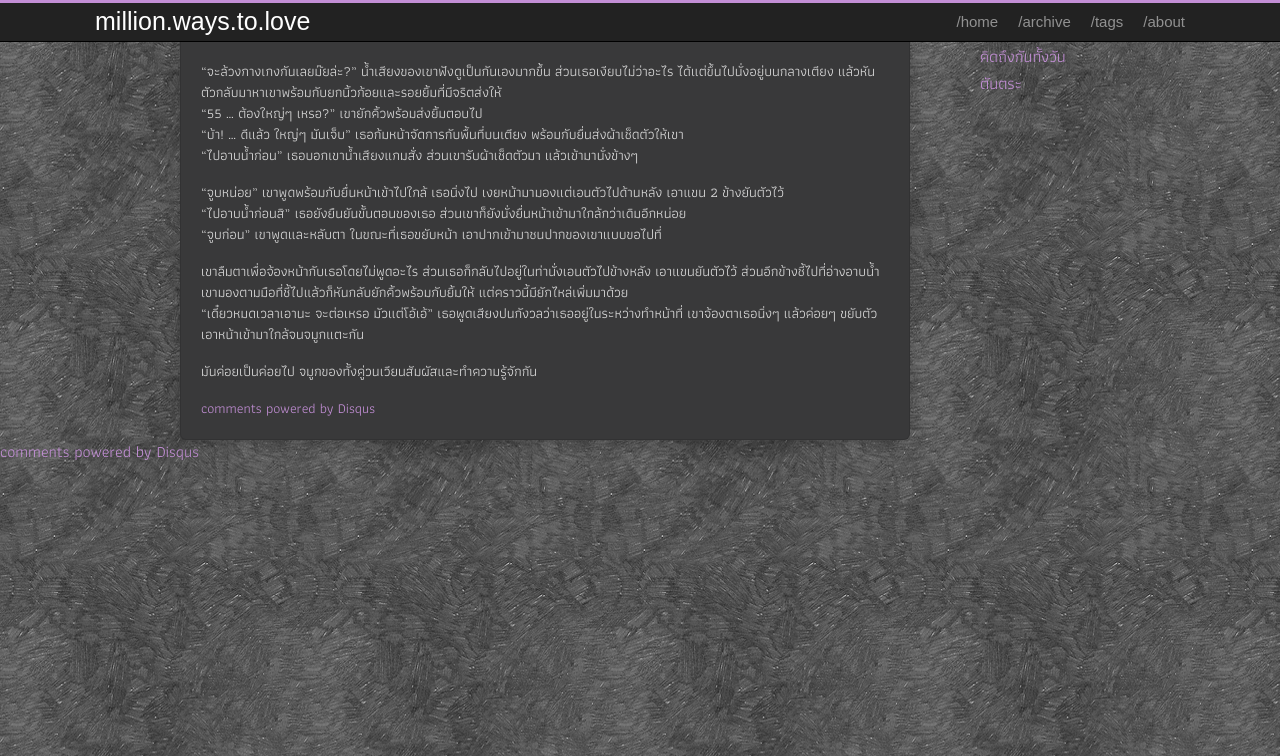
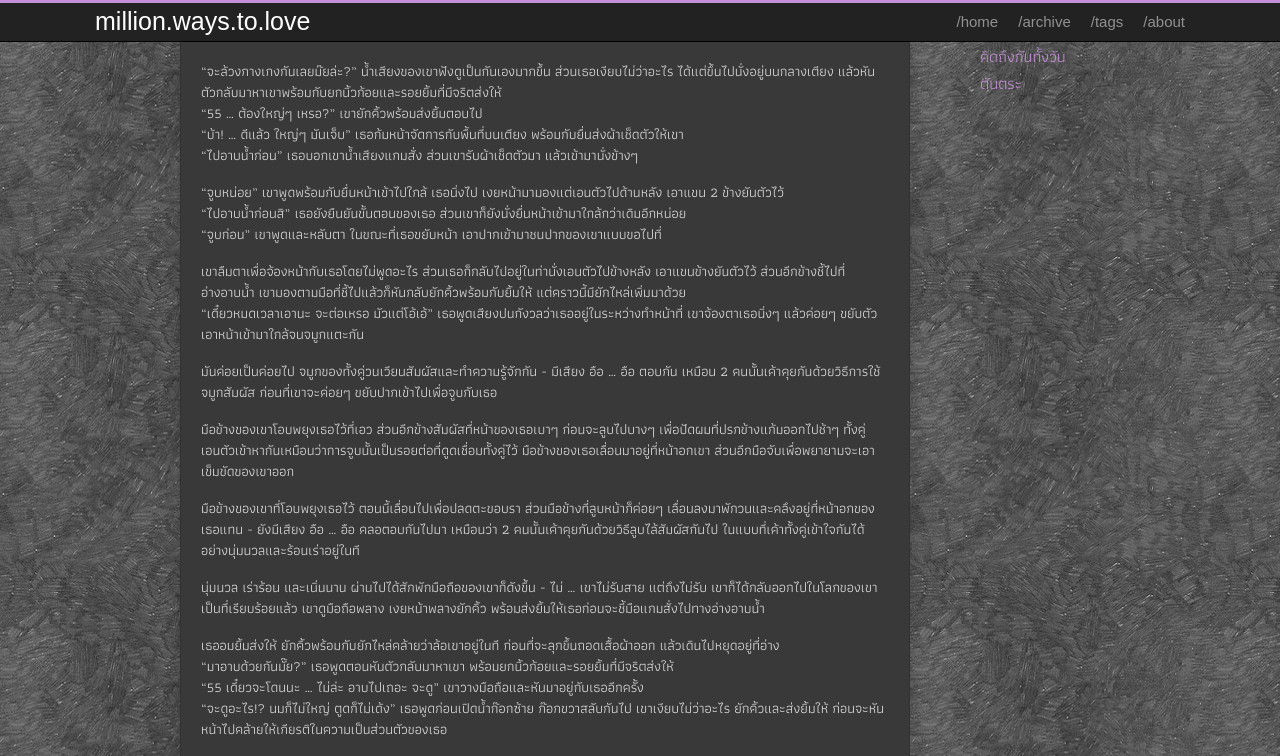
Before and after one commit to sdeehub/love, a Jekyll site: the page built from _posts/2018-10-30-sort-of-tantric-sex.md, in a window 1280 px wide and 1400 px high, scrolled down 225 px. Shown: the top 756 px of the window. Built offline with Jekyll 4.4.1, drawn with Linux system fonts in a browser that asks for light colours; comment, search, counter and statistics services are not loaded; some of the changed text lies outside the part shown; grey boxes are pictures that could not be loaded.

Commit message:
clean and done Tantric post

```diff
--- a/_posts/2018-10-30-sort-of-tantric-sex.md
+++ b/_posts/2018-10-30-sort-of-tantric-sex.md
@@ -19,7 +19,25 @@ comments: true
 "ไปอาบน้ำก่อนสิ" เธอยังยืนยันขั้นตอนของเธอ ส่วนเขาก็ยังนั่งยื่นหน้าเข้ามาใกล้กว่าเดิมอีกหน่อย
 "จูบก่อน" เขาพูดและหลับตา ในขณะที่เธอขยับหน้า เอาปากเข้ามาชนปากของเขาแบบขอไปที่
 
-เขาลืมตาเพื่อจ้องหน้ากับเธอโดยไม่พูดอะไร ส่วนเธอก็กลับไปอยู่ในท่านั่งเอนตัวไปข้างหลัง เอาแขนยันตัวไว้ ส่วนอีกข้างชี้ไปที่อ่างอาบน้ำ เขามองตามมือที่ชี้ไปแล้วก็หันกลับยักคิ้วพร้อมกับยิ้มให้ แต่คราวนี้มียักไหล่เพิ่มมาด้วย
+เขาลืมตาเพื่อจ้องหน้ากับเธอโดยไม่พูดอะไร ส่วนเธอก็กลับไปอยู่ในท่านั่งเอนตัวไปข้างหลัง เอาแขนข้างยันตัวไว้ ส่วนอีกข้างชี้ไปที่อ่างอาบน้ำ เขามองตามมือที่ชี้ไปแล้วก็หันกลับยักคิ้วพร้อมกับยิ้มให้ แต่คราวนี้มียักไหล่เพิ่มมาด้วย
 "เดี๋ยวหมดเวลาเอานะ จะต่อเหรอ มัวแต่โอ้เอ้" เธอพูดเสียงปนกังวลว่าเธออยู่ในระหว่างทำหน้าที่ เขาจ้องตาเธอนิ่งๆ แล้วค่อยๆ ขยับตัวเอาหน้าเข้ามาใกล้จนจมูกแตะกัน
 
-มันค่อยเป็นค่อยไป จมูกของทั้งคู่วนเวียนสัมผัสและทำความรู้จักกัน
+มันค่อยเป็นค่อยไป จมูกของทั้งคู่วนเวียนสัมผัสและทำความรู้จักกัน - มีเสียง อือ ... อือ ตอบกัน เหมือน 2 คนนั้นเค้าคุยกันด้วยวิธีการใช้จมูกสัมผัส ก่อนที่เขาจะค่อยๆ ขยับปากเข้าไปเพื่อจูบกับเธอ
+
+มือข้างของเขาโอบพยุงเธอไว้ที่เอว ส่วนอีกข้างสัมผัสที่หน้าของเธอเบาๆ ก่อนจะลูบไปบางๆ เพื่อปัดผมที่ปรกข้างแก้มออกไปช้าๆ ทั้งคู่เอนตัวเข้าหากันเหมือนว่าการจูบนั้นเป็นรอยต่อที่ดูดเชื่อมทั้งคู่ไว้ มือข้างของเธอเลื่อนมาอยู่ที่หน้าอกเขา ส่วนอีกมือจับเพื่อพยายามจะเอาเข็มขัดของเขาออก
+
+มือข้างของเขาที่โอบพยุงเธอไว้ ตอนนี้เลื่อนไปเพื่อปลดตะขอบรา ส่วนมือข้างที่ลูบหน้าก็ค่อยๆ เลื่อนลงมาพักวนและคลึงอยู่ที่หน้าอกของเธอแทน - ยังมีเสียง อือ ... อือ คลอตอบกันไปมา เหมือนว่า 2 คนนั้นเค้าคุยกันด้วยวิธีลูบไล้สัมผัสกันไป ในแบบที่เค้าทั้งคู่เข้าใจกันได้อย่างนุ่มนวลและร้อนเร่าอยู่ในที
+
+นุ่มนวล เร่าร้อน และเนิ่นนาน ผ่านไปได้สักพักมือถือของเขาก็ดังขึ้น - ไม่ ... เขาไม่รับสาย แต่ถึงไม่รับ เขาก็ได้กลับออกไปในโลกของเขาเป็นที่เรียบร้อยแล้ว เขาดูมือถือพลาง เงยหน้าพลางยักคิ้ว พร้อมส่งยิ้มให้เธอก่อนจะชี้มือแกมสั่งไปทางอ่างอาบน้ำ
+
+เธออมยิ้มส่งให้ ยักคิ้วพร้อมกับยักไหล่คล้ายว่าล้อเขาอยู่ในที ก่อนที่จะลุกขึ้นถอดเสื้อผ้าออก แล้วเดินไปหยุดอยู่ที่อ่าง
+"มาอาบด้วยกันมั๊ย?" เธอพูดตอนหันตัวกลับมาหาเขา พร้อมยกนิ้วก้อยและรอยยิ้มที่มีจริตส่งให้
+"55 เดี๋ยวจะโดนนะ ... ไม่ล่ะ อาบไปเถอะ จะดู" เขาวางมือถือและหันมาอยู่กับเธออีกครั้ง
+"จะดูอะไร!? นมก็ไม่ใหญ่ ตูดก็ไม่เด้ง" เธอพูดก่อนเปิดน้ำก๊อกซ้าย ก๊อกขวาสลับกันไป เขาเงียบไม่ว่าอะไร ยักคิ้วและส่งยิ้มให้ ก่อนจะหันหน้าไปคล้ายให้เกียรติในความเป็นส่วนตัวของเธอ
+
+<div style="position:relative;width:100%;height:0;padding-bottom:56.25%;">
+<iframe style="width:100%;height:100%;position:absolute;top:0;left:0;" src="https://www.youtube.com/embed/b3CKR28QkhQ?ecver=2" frameborder="0" allow="autoplay; encrypted-media" allowfullscreen>
+</iframe>
+</div>
+<br />"จะแวะมาอีกมั๊ย?" เธอถาม - เขาไม่ตอบแต่จับมือเธอมาจูบเบาๆ ที่อุ้งมือ อมยิ้มแล้วยักคิ้วให้ เธอส่งจริตพร้อมกับยักไหล่คล้ายล้อเขาอยู่ในที
+"55 ... เดี๋ยวจะโดนนะ" เขาหัวเราะบอกอย่างอารมณ์ดี <i class="fa fa-heart" style="color:#C38FD6"></i> เธอยิ้มและทำมือพร้อมกับนิ้วก้อยเหมือนเคย
```
